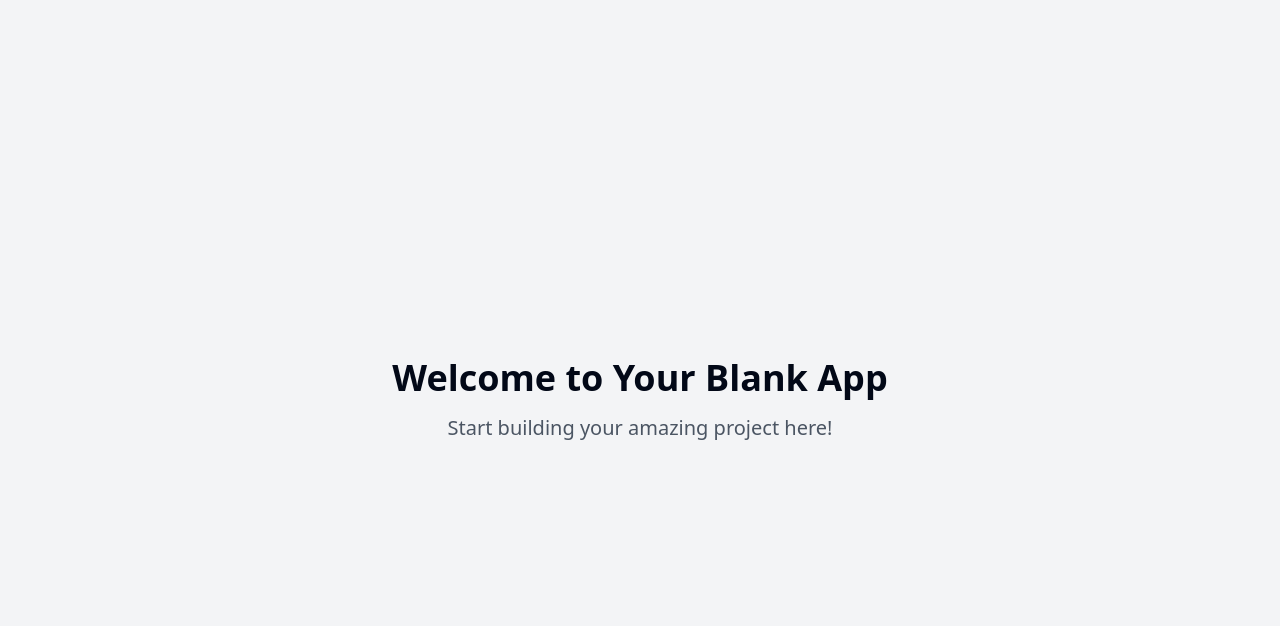
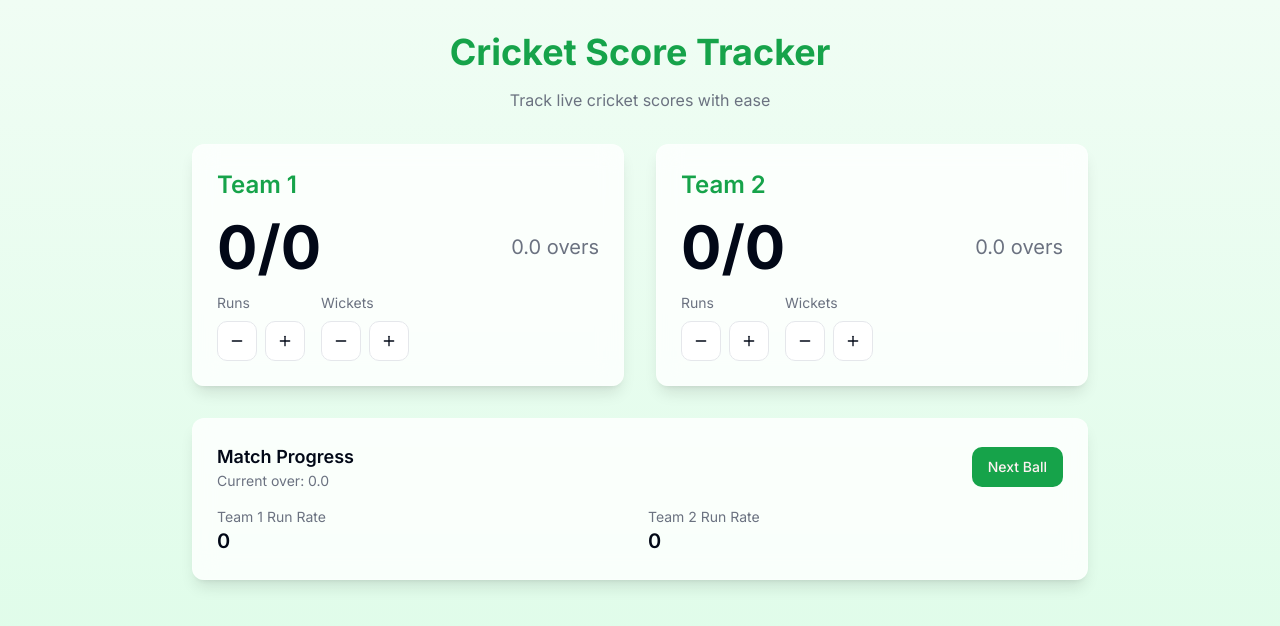
Before and after one commit to ruthwwikreddy/cricket-tracker, a React (Vite) app: page / in a window 1280 px wide. Shown: the top 626 px of the page. Built offline with nearby package versions, Linux system fonts and the light colour scheme.

Commit message:
Add cricket score tracker
This commit adds a website for a dynamic cricket score tracker.  The tracker will allow users to add teams, manage players, and track match details in real-time, including automated calculations and PDF export functionality.

```diff
--- /dev/null
+++ b/src/components/ScoreCard.tsx
@@ -0,0 +1,87 @@
+
+import { useState } from 'react';
+import { Button } from "@/components/ui/button";
+import { Card } from "@/components/ui/card";
+import { Plus, Minus } from 'lucide-react';
+
+interface ScoreCardProps {
+  teamName: string;
+  score: number;
+  wickets: number;
+  overs: number;
+  onScoreChange: (runs: number) => void;
+  onWicketChange: (wickets: number) => void;
+}
+
+export const ScoreCard = ({
+  teamName,
+  score,
+  wickets,
+  overs,
+  onScoreChange,
+  onWicketChange,
+}: ScoreCardProps) => {
+  const [isUpdating, setIsUpdating] = useState(false);
+
+  const handleScoreChange = (runs: number) => {
+    setIsUpdating(true);
+    onScoreChange(runs);
+    setTimeout(() => setIsUpdating(false), 500);
+  };
+
+  return (
+    <Card className="score-container">
+      <div className="space-y-4">
+        <h2 className="text-2xl font-semibold text-primary">{teamName}</h2>
+        <div className="flex items-center justify-between">
+          <div className={`score-digit ${isUpdating ? 'animate-score-update' : ''}`}>
+            {score}/{wickets}
+          </div>
+          <div className="text-xl text-muted-foreground">
+            {overs.toFixed(1)} overs
+          </div>
+        </div>
+        <div className="flex gap-4 mt-4">
+          <div className="space-y-2">
+            <p className="text-sm text-muted-foreground">Runs</p>
+            <div className="flex gap-2">
+              <Button
+                variant="outline"
+                size="icon"
+                onClick={() => handleScoreChange(-1)}
+              >
+                <Minus className="h-4 w-4" />
+              </Button>
+              <Button
+                variant="outline"
+                size="icon"
+                onClick={() => handleScoreChange(1)}
+              >
+                <Plus className="h-4 w-4" />
+              </Button>
+            </div>
+          </div>
+          <div className="space-y-2">
+            <p className="text-sm text-muted-foreground">Wickets</p>
+            <div className="flex gap-2">
+              <Button
+                variant="outline"
+                size="icon"
+                onClick={() => onWicketChange(-1)}
+              >
+                <Minus className="h-4 w-4" />
+              </Button>
+              <Button
+                variant="outline"
+                size="icon"
+                onClick={() => onWicketChange(1)}
+              >
+                <Plus className="h-4 w-4" />
+              </Button>
+            </div>
+          </div>
+        </div>
+      </div>
+    </Card>
+  );
+};
--- a/src/index.css
+++ b/src/index.css
@@ -1,3 +1,6 @@
+
+@import url('https://fonts.googleapis.com/css2?family=Inter:wght@300;400;500;600;700&display=swap');
+
 @tailwind base;
 @tailwind components;
 @tailwind utilities;
@@ -13,80 +16,26 @@
     --popover: 0 0% 100%;
     --popover-foreground: 222.2 84% 4.9%;
 
-    --primary: 222.2 47.4% 11.2%;
-    --primary-foreground: 210 40% 98%;
+    --primary: 142.1 76.2% 36.3%;
+    --primary-foreground: 355.7 100% 97.3%;
 
-    --secondary: 210 40% 96.1%;
-    --secondary-foreground: 222.2 47.4% 11.2%;
+    --secondary: 220 14.3% 95.9%;
+    --secondary-foreground: 220.9 39.3% 11%;
 
-    --muted: 210 40% 96.1%;
-    --muted-foreground: 215.4 16.3% 46.9%;
+    --muted: 220 14.3% 95.9%;
+    --muted-foreground: 220 8.9% 46.1%;
 
-    --accent: 210 40% 96.1%;
-    --accent-foreground: 222.2 47.4% 11.2%;
+    --accent: 220 14.3% 95.9%;
+    --accent-foreground: 220.9 39.3% 11%;
 
     --destructive: 0 84.2% 60.2%;
     --destructive-foreground: 210 40% 98%;
 
-    --border: 214.3 31.8% 91.4%;
-    --input: 214.3 31.8% 91.4%;
-    --ring: 222.2 84% 4.9%;
+    --border: 220 13% 91%;
+    --input: 220 13% 91%;
+    --ring: 142.1 76.2% 36.3%;
 
-    --radius: 0.5rem;
-
-    --sidebar-background: 0 0% 98%;
-
-    --sidebar-foreground: 240 5.3% 26.1%;
-
-    --sidebar-primary: 240 5.9% 10%;
-
-    --sidebar-primary-foreground: 0 0% 98%;
-
-    --sidebar-accent: 240 4.8% 95.9%;
-
-    --sidebar-accent-foreground: 240 5.9% 10%;
-
-    --sidebar-border: 220 13% 91%;
-
-    --sidebar-ring: 217.2 91.2% 59.8%;
-  }
-
-  .dark {
-    --background: 222.2 84% 4.9%;
-    --foreground: 210 40% 98%;
-
-    --card: 222.2 84% 4.9%;
-    --card-foreground: 210 40% 98%;
-
-    --popover: 222.2 84% 4.9%;
-    --popover-foreground: 210 40% 98%;
-
-    --primary: 210 40% 98%;
-    --primary-foreground: 222.2 47.4% 11.2%;
-
-    --secondary: 217.2 32.6% 17.5%;
-    --secondary-foreground: 210 40% 98%;
-
-    --muted: 217.2 32.6% 17.5%;
-    --muted-foreground: 215 20.2% 65.1%;
-
-    --accent: 217.2 32.6% 17.5%;
-    --accent-foreground: 210 40% 98%;
-
-    --destructive: 0 62.8% 30.6%;
-    --destructive-foreground: 210 40% 98%;
-
-    --border: 217.2 32.6% 17.5%;
-    --input: 217.2 32.6% 17.5%;
-    --ring: 212.7 26.8% 83.9%;
-    --sidebar-background: 240 5.9% 10%;
-    --sidebar-foreground: 240 4.8% 95.9%;
-    --sidebar-primary: 224.3 76.3% 48%;
-    --sidebar-primary-foreground: 0 0% 100%;
-    --sidebar-accent: 240 3.7% 15.9%;
-    --sidebar-accent-foreground: 240 4.8% 95.9%;
-    --sidebar-border: 240 3.7% 15.9%;
-    --sidebar-ring: 217.2 91.2% 59.8%;
+    --radius: 0.75rem;
   }
 }
 
@@ -94,8 +43,35 @@
   * {
     @apply border-border;
   }
-
   body {
-    @apply bg-background text-foreground;
+    @apply bg-background text-foreground font-inter antialiased;
   }
 }
+
+.glass-card {
+  @apply bg-white/80 backdrop-blur-md border border-white/20 shadow-lg;
+}
+
+.animate-score-update {
+  animation: score-update 0.5s ease-out;
+}
+
+@keyframes score-update {
+  0% {
+    transform: scale(1);
+  }
+  50% {
+    transform: scale(1.05);
+  }
+  100% {
+    transform: scale(1);
+  }
+}
+
+.score-container {
+  @apply relative overflow-hidden rounded-xl glass-card p-6;
+}
+
+.score-digit {
+  @apply text-6xl font-bold transition-all duration-300;
+}
--- a/src/pages/Index.tsx
+++ b/src/pages/Index.tsx
@@ -1,11 +1,87 @@
-// Update this page (the content is just a fallback if you fail to update the page)
+
+import { useState } from 'react';
+import { ScoreCard } from '@/components/ScoreCard';
+import { Button } from "@/components/ui/button";
+import { Trophy } from 'lucide-react';
 
 const Index = () => {
+  const [team1Score, setTeam1Score] = useState(0);
+  const [team1Wickets, setTeam1Wickets] = useState(0);
+  const [team2Score, setTeam2Score] = useState(0);
+  const [team2Wickets, setTeam2Wickets] = useState(0);
+  const [overs, setOvers] = useState(0);
+
+  const handleOverIncrement = () => {
+    setOvers((prev) => Math.min(prev + 0.1, 50));
+  };
+
+  const getRunRate = (score: number) => {
+    if (overs === 0) return 0;
+    return (score / overs).toFixed(2);
+  };
+
+  const getWinningTeam = () => {
+    if (team1Score > team2Score) return 'Team 1';
+    if (team2Score > team1Score) return 'Team 2';
+    return 'Tie';
+  };
+
   return (
-    <div className="min-h-screen flex items-center justify-center bg-gray-100">
-      <div className="text-center">
-        <h1 className="text-4xl font-bold mb-4">Welcome to Your Blank App</h1>
-        <p className="text-xl text-gray-600">Start building your amazing project here!</p>
+    <div className="min-h-screen bg-gradient-to-b from-green-50 to-green-100 py-8 px-4 sm:px-6 lg:px-8">
+      <div className="max-w-4xl mx-auto space-y-8">
+        <div className="text-center space-y-4">
+          <h1 className="text-4xl font-bold text-primary">Cricket Score Tracker</h1>
+          <p className="text-muted-foreground">Track live cricket scores with ease</p>
+        </div>
+
+        <div className="grid gap-8 md:grid-cols-2">
+          <ScoreCard
+            teamName="Team 1"
+            score={team1Score}
+            wickets={team1Wickets}
+            overs={overs}
+            onScoreChange={(runs) => setTeam1Score((prev) => Math.max(0, prev + runs))}
+            onWicketChange={(wickets) => setTeam1Wickets((prev) => Math.min(Math.max(0, prev + wickets), 10))}
+          />
+          <ScoreCard
+            teamName="Team 2"
+            score={team2Score}
+            wickets={team2Wickets}
+            overs={overs}
+            onScoreChange={(runs) => setTeam2Score((prev) => Math.max(0, prev + runs))}
+            onWicketChange={(wickets) => setTeam2Wickets((prev) => Math.min(Math.max(0, prev + wickets), 10))}
+          />
+        </div>
+
+        <div className="glass-card rounded-lg p-6 space-y-4">
+          <div className="flex justify-between items-center">
+            <div>
+              <h3 className="text-lg font-semibold">Match Progress</h3>
+              <p className="text-sm text-muted-foreground">Current over: {overs.toFixed(1)}</p>
+            </div>
+            <Button onClick={handleOverIncrement}>Next Ball</Button>
+          </div>
+
+          <div className="grid grid-cols-2 gap-4">
+            <div>
+              <p className="text-sm text-muted-foreground">Team 1 Run Rate</p>
+              <p className="text-xl font-semibold">{getRunRate(team1Score)}</p>
+            </div>
+            <div>
+              <p className="text-sm text-muted-foreground">Team 2 Run Rate</p>
+              <p className="text-xl font-semibold">{getRunRate(team2Score)}</p>
+            </div>
+          </div>
+
+          {(team1Score > 0 || team2Score > 0) && (
+            <div className="flex items-center gap-2 text-primary">
+              <Trophy className="h-5 w-5" />
+              <span className="font-semibold">
+                {getWinningTeam()} {team1Score === team2Score ? '' : 'leading'}
+              </span>
+            </div>
+          )}
+        </div>
       </div>
     </div>
   );
```
Also changed, not shown: tailwind.config.ts (+39 -53 lines).
